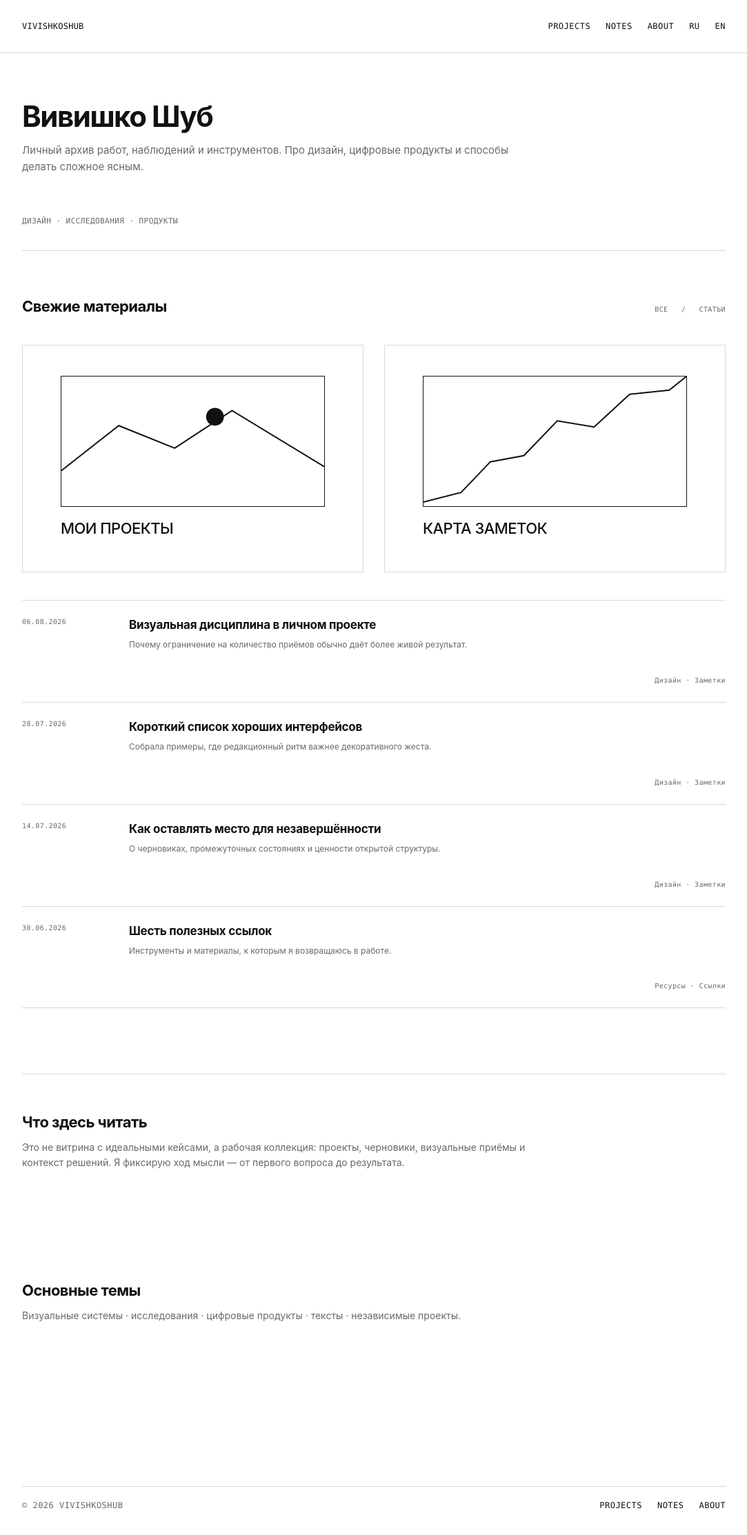
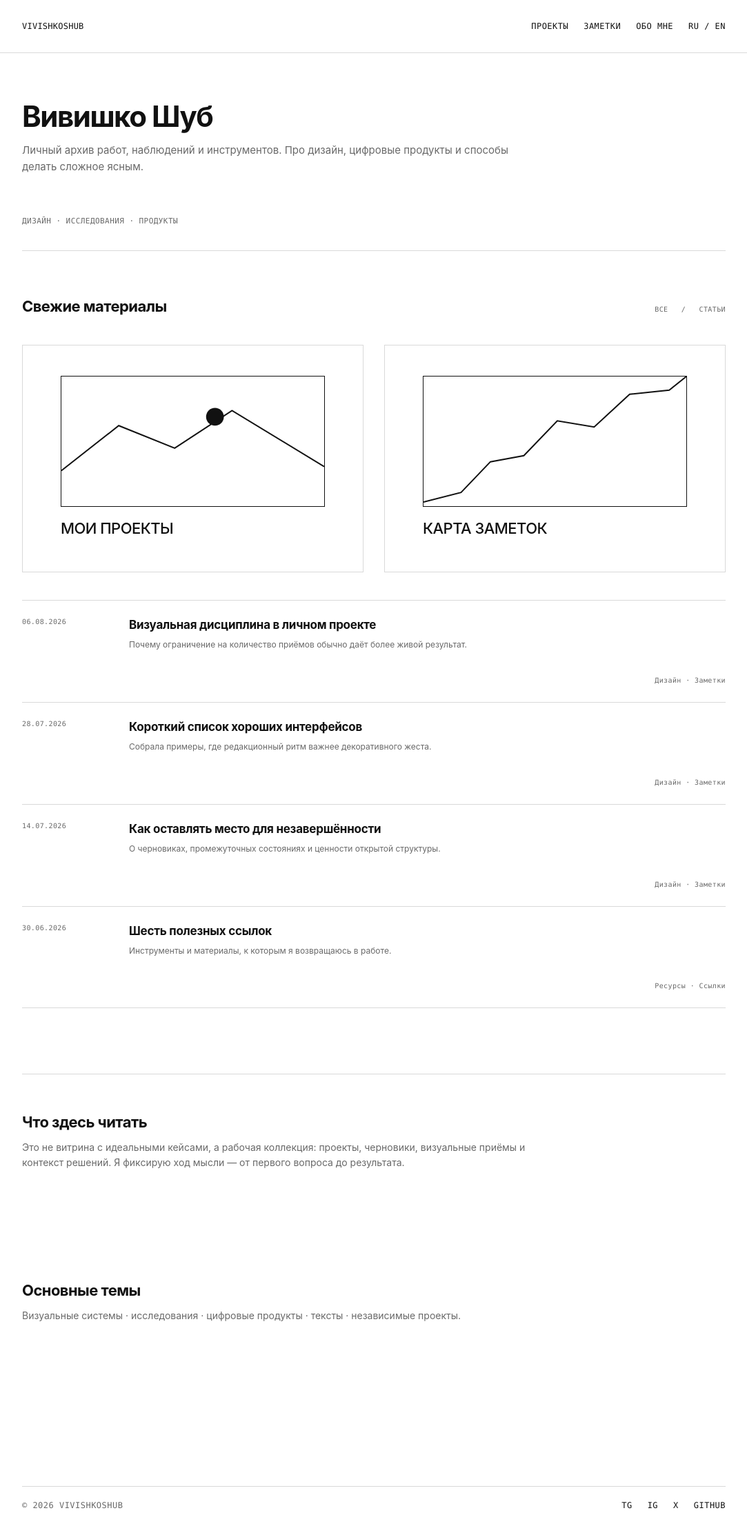
Before and after one commit to vivishko/vivishkoshub, a Next.js app in the folder apps/web/: page / in a window 1280 px wide. Shown: the whole page at 69% size, without its empty margins (98-1181 px from the left). Built offline with nearby package versions, Linux system fonts and the light colour scheme.

Commit message:
Fix shared shell copy fidelity

```diff
--- a/apps/web/src/app/globals.css
+++ b/apps/web/src/app/globals.css
@@ -117,6 +117,14 @@ p {
   gap: 22px;
 }
 
+.site-language {
+  white-space: nowrap;
+}
+
+.footer-links {
+  list-style: none;
+}
+
 .site-nav a,
 .footer-links a,
 .site-wordmark,
--- a/apps/web/src/components/SiteFooter.tsx
+++ b/apps/web/src/components/SiteFooter.tsx
@@ -1,20 +1,14 @@
-import Link from "next/link";
-import { footerNavigation } from "@/data/site-routes";
-
 export default function SiteFooter() {
-  const year = new Date().getFullYear();
-
   return (
     <footer className="site-footer">
       <div className="container site-footer-inner">
-        <span className="footer-title">© {year} VIVISHKOSHUB</span>
-        <nav className="footer-links" aria-label="Footer navigation">
-          {footerNavigation.map((item) => (
-            <Link href={item.href} key={item.label}>
-              {item.label}
-            </Link>
-          ))}
-        </nav>
+        <span className="footer-title">© 2026 VIVISHKOSHUB</span>
+        <ul className="footer-links" aria-label="Social media">
+          <li>TG</li>
+          <li>IG</li>
+          <li>X</li>
+          <li>GITHUB</li>
+        </ul>
       </div>
     </footer>
   );
--- a/apps/web/src/components/SiteHeader.tsx
+++ b/apps/web/src/components/SiteHeader.tsx
@@ -14,6 +14,7 @@ export default function SiteHeader() {
               {item.label}
             </Link>
           ))}
+          <span className="site-language">RU / EN</span>
         </nav>
         <details className="mobile-nav">
           <summary>МЕНЮ</summary>
--- a/apps/web/src/data/site-routes.ts
+++ b/apps/web/src/data/site-routes.ts
@@ -10,20 +10,12 @@ export const siteRoutes = {
 export type SiteRoute = (typeof siteRoutes)[keyof typeof siteRoutes];
 
 type NavigationItem = {
-  href: SiteRoute | "/?lang=ru" | "/?lang=en";
+  href: SiteRoute;
   label: string;
 };
 
 export const primaryNavigation = [
-  { href: siteRoutes.projects, label: "Projects" },
-  { href: siteRoutes.notes, label: "Notes" },
-  { href: siteRoutes.about, label: "About" },
-  { href: "/?lang=ru", label: "RU" },
-  { href: "/?lang=en", label: "EN" },
+  { href: siteRoutes.projects, label: "ПРОЕКТЫ" },
+  { href: siteRoutes.notes, label: "ЗАМЕТКИ" },
+  { href: siteRoutes.about, label: "ОБО МНЕ" },
 ] as const satisfies readonly NavigationItem[];
-
-export const footerNavigation = [
-  { href: siteRoutes.projects, label: "Projects" },
-  { href: siteRoutes.notes, label: "Notes" },
-  { href: siteRoutes.about, label: "About" },
-] as const satisfies readonly NavigationItem[];
```
